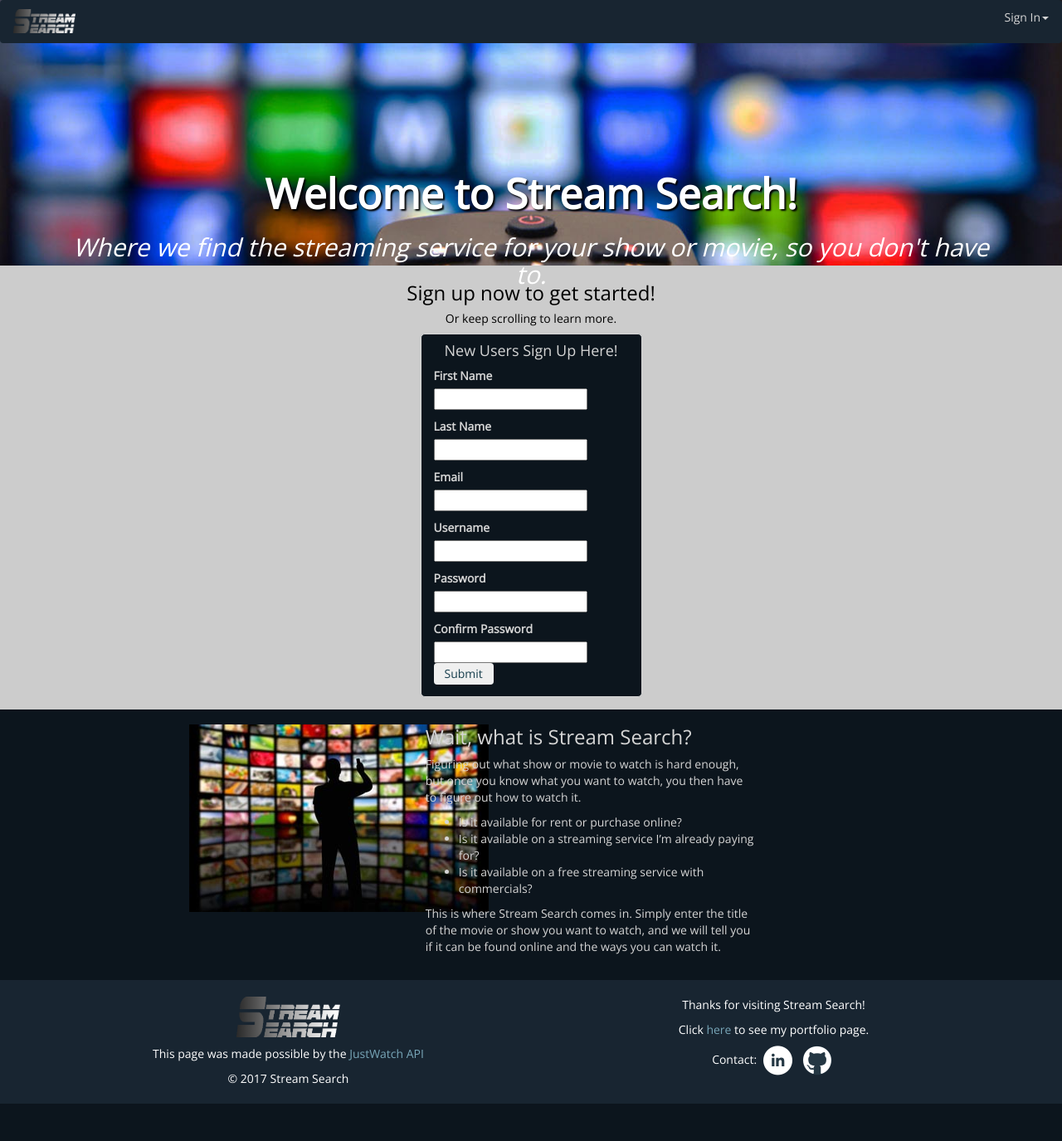
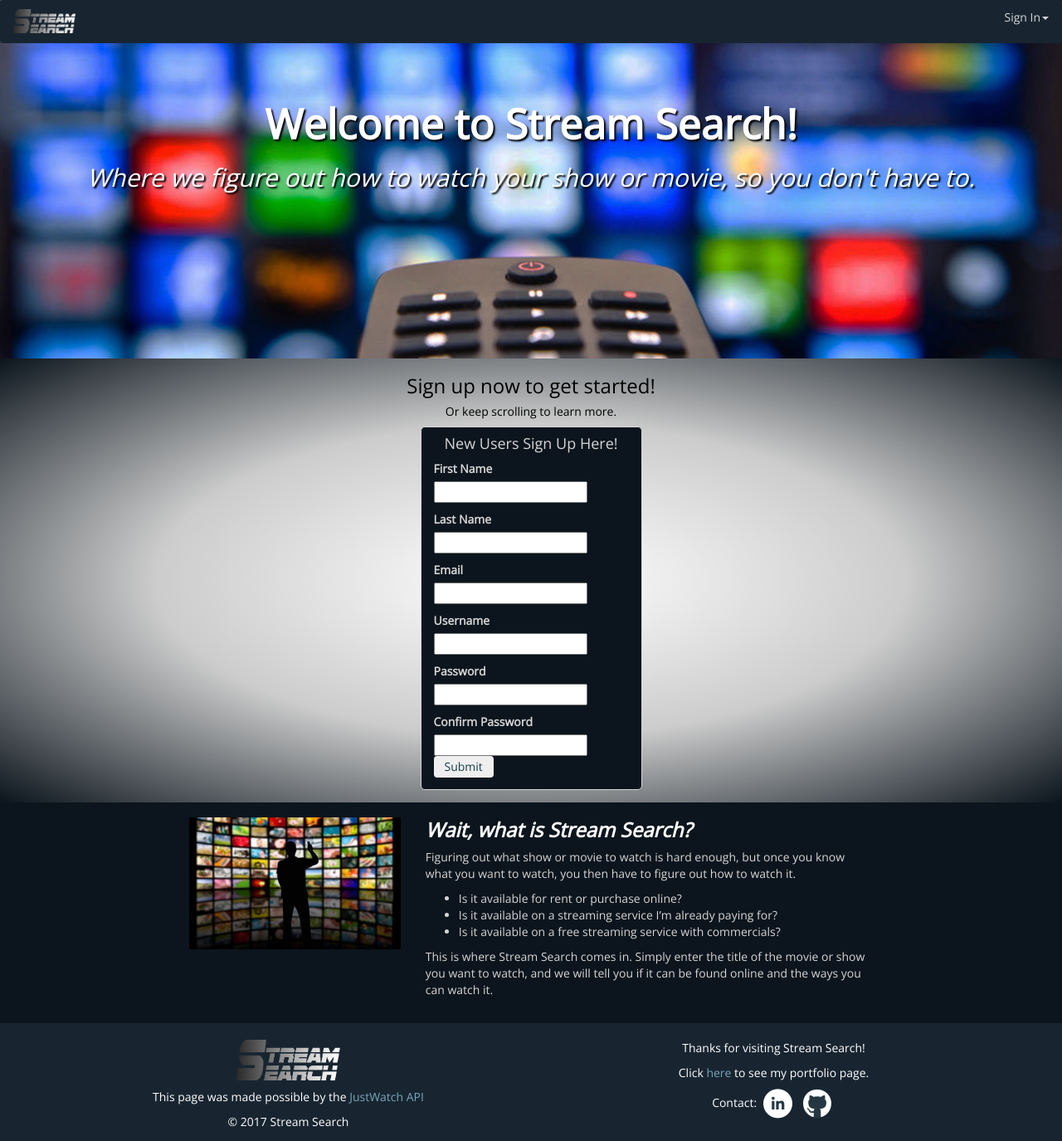
Before and after one commit to arcox80/stream-search, a website: page views/index.html in a window 1280 px wide. Shown: the whole page at 83% size. Before the commit the page ends 1330 px from the top, so only its background shows below. Drawn offline with nearby package versions, Linux system fonts and the light colour scheme; files whose address does not match are found by name.

Commit message:
Fix alignment and coloring issues for body content

```diff
--- a/public/main.css
+++ b/public/main.css
@@ -41,7 +41,6 @@ header.background-img {
   background: url(img/str.jpg) no-repeat center center;
   background-size: cover;
   height: 40%;
-  min-height: 225px;
 }
 
 nav {
@@ -88,7 +87,7 @@ p.logout {
 
 .splash-div {
   position: relative;
-  padding-top: 10%;
+  padding-top: 30px;
 }
 
 .splash-title {
@@ -125,6 +124,10 @@ body {
 
 .first-call {
   background: #ccc;
+  background: -webkit-radial-gradient(#fff, #ccc, #0c151d); /* Safari 5.1 to 6.0 */
+  background: -o-radial-gradient(#fff, #ccc, #0c151d); /* For Opera 11.6 to 12.0 */
+  background: -moz-radial-gradient(#fff, #ccc, #0c151d); /* For Firefox 3.6 to 15 */
+  background: radial-gradient(#fff, #ccc, #0c151d); /* Standard syntax */
   color: #000;
   padding-bottom: 15px;
 }
@@ -150,12 +153,12 @@ button.form-btn {
 
 .intro-pic {
   padding-top: 18px;
-  text-align: center;
 }
 
-img.intro-img {
-  width: auto;
-  max-height: 226px;
+.intro-question {
+  font-style: italic;
+  color: #fff;
+  font-weight: bolder;
 }
 
 div.clarity-center {
@@ -354,6 +357,9 @@ footer .row {
   .navbar-right {
     margin-right: 0;
   }
+  header {
+    min-height: 432px;
+  }
   .splash-title {
     display: block;
     text-align: center;
@@ -366,6 +372,7 @@ footer .row {
     display: block;
     text-align: center;
     font-style: italic;
+    text-shadow: 2px 2px 2px #000;
     color: #ffffff;
   }
   .mobile-header {
--- a/views/index.html
+++ b/views/index.html
@@ -43,7 +43,7 @@
     <div class="container">
       <div class="splash-div">
         <h1 class="splash-title">Welcome to Stream Search!</h1>
-        <h2 class="splash-subtitle">Where we find the streaming service for your show or movie, so you don't have to.</h2>
+        <h2 class="splash-subtitle">Where we figure out how to watch your show or movie, so you don't have to.</h2>
       </div>
     </div>
   </header>
@@ -52,7 +52,7 @@
     <main>
       <section class="mobile-header">
         <h1 class="body-title">Welcome to Stream Search!</h1>
-        <h2 class="body-subtitle">Where we find the streaming service for your show or movie, so you don't have to.</h2>
+        <h2 class="body-subtitle">Where we figure out how to watch your show or movie, so you don't have to.</h2>
       </section>
       <section class="row first-call">
         <div class="col-xs-12">
@@ -84,13 +84,13 @@
         </div>
       </section>
       <section class="row intro">
-        <div class="col-xs-10 col-xs-offset-1 col-sm-10 col-sm-offset-1 col-md-8 col-md-offset-2 col-lg-8 col-lg-offset-2">
-          <div class="row">
-            <div class="col-xs-12 col-sm-6 col-md-6 col-lg-4 intro-pic">
+        <div class="col-xs-10 col-xs-offset-1 col-sm-10 col-sm-offset-1 col-md-10 col-md-offset-1 col-lg-8 col-lg-offset-2">
+          <div class="row row-eq-height">
+            <div class="col-xs-12 col-sm-5 col-md-5 col-lg-4 intro-pic">
               <img src="img/intro-choices.jpg" class="intro-img" alt="Silhouette of man standing in front of a wall of tv screens unable to choose.">
             </div>
-            <div class="col-xs-12 col-sm-6 col-md-6 col-lg-6 intro-text">
-              <h3>Wait, what is Stream Search?</h3>
+            <div class="col-xs-12 col-sm-7 col-md-7 col-lg-8 intro-text">
+              <h3 class="intro-question">Wait, what is Stream Search?</h3>
               <p>Figuring out what show or movie to watch is hard enough, but once you know what you want to watch, you then
                 have to figure out how to watch it.</p>
               <ul>
```
